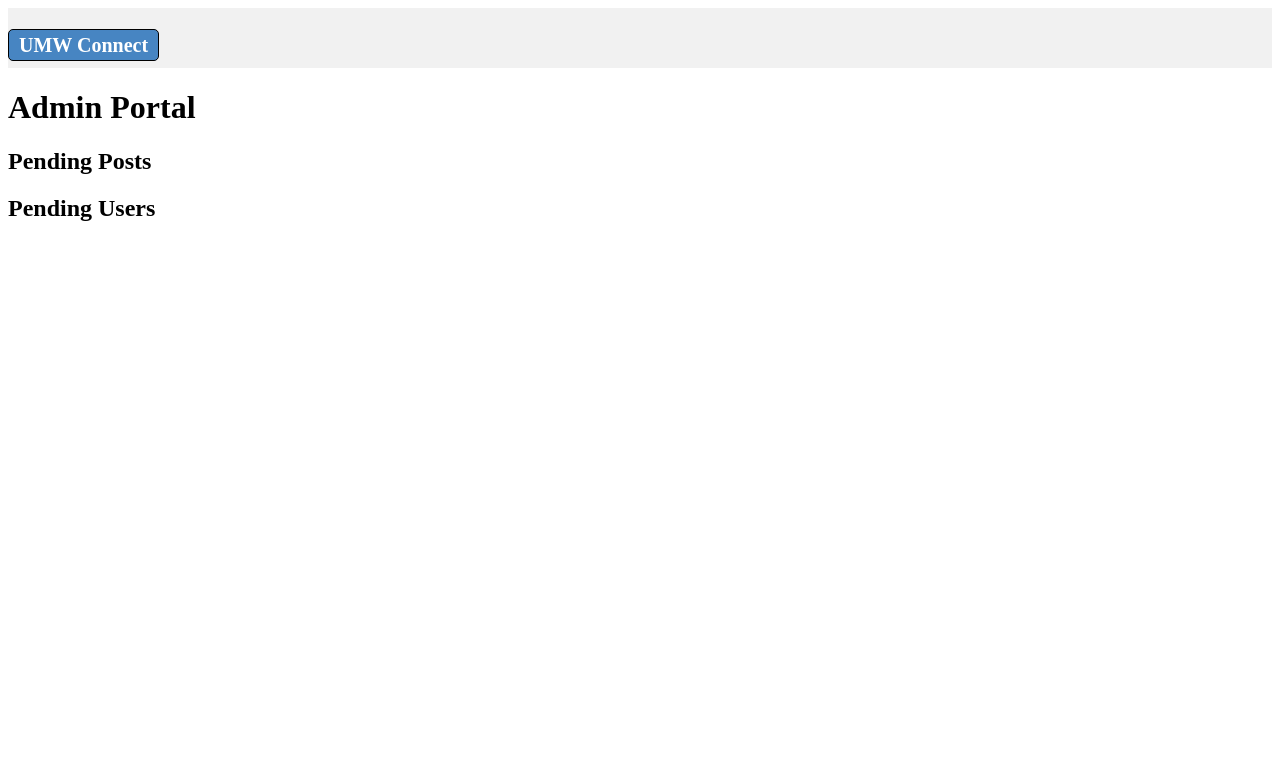
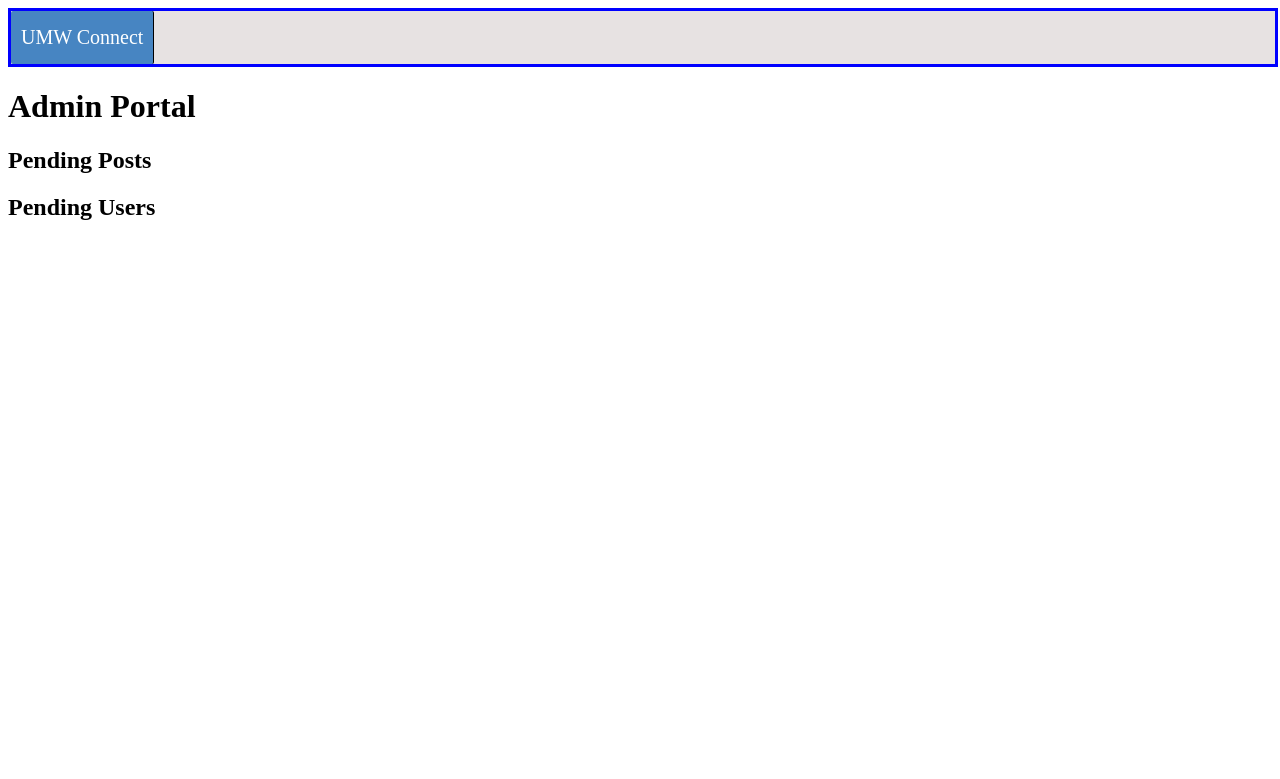
Before and after one commit to jthomas-25/cpsc-430-outreach, a Django app: page /admin_portal/ in a window 1280 px wide. Shown: the top 779 px of the page. Run offline with Django 3.2, Linux system fonts and the light colour scheme; data that the repository does not hold is empty.

Commit message:
Fixed header, added some formatting to lists

```diff
--- /dev/null
+++ b/outreach/outreach_project/home/static/home/default_list.css
@@ -0,0 +1,17 @@
+.list ul{
+    list-style-type: none;
+    border: 1px solid black;
+    width: 40%;
+    margin: 0;
+    padding: 0;
+}
+
+.list li {
+    border-bottom: 1px solid black;
+    border-left: 1px solid black;
+    padding-left: 5px;
+    list-style-type: none;
+}
+.list li:last-child {
+    border-bottom: none;
+}
--- a/outreach/outreach_project/home/static/home/header.css
+++ b/outreach/outreach_project/home/static/home/header.css
@@ -1,25 +1,24 @@
 .header {
     overflow: hidden;
-    background-color: #f1f1f1;
+    background-color: #e7e2e2;
     padding: 0;
     margin: 0;
     width: 100%;
-    height: 60px;
+    height: 53px;
     text-align:center;
     display: block;
+    border: 3px solid blue;
   }
 
   /* Style the header links */
 .header a {
-    float: left;
     color: black;
     text-align: center;
     padding: 15px 10px;
     text-decoration: none;
     font-size: 20px;
-    line-height: 0px;
-    border: 1px solid black;
-    border-radius: 5px;
+    border-right: 1px solid black;
+    border-radius: 2px;
     display: block;
   }
 
@@ -30,17 +29,19 @@
   }
 
   /* Style the active/current link*/
-.header a.active {
+.header a.active{
     background-color: #4785c2;
     color: white;
   }
+
 
   /* Float the link section to the right */
 .header-right {
     float: right;
   }
 
-ul {
+.header ul {
+    overflow: hidden;
     list-style-type: none;
     position: relative;
     width: 100%;
@@ -48,6 +49,6 @@ ul {
     padding: 0;
 }
 
-li {
-    display: inline-block;
+.header li {
+    float: left;
 }
--- a/outreach/outreach_project/home/templates/home/admin_portal_view.html
+++ b/outreach/outreach_project/home/templates/home/admin_portal_view.html
@@ -1,20 +1,33 @@
+<html>
+<head>
+    {% load static %}
+    <link rel="stylesheet" type="text/css" href='{% static  'home/default_list.css' %}?{% now "U" %}'>
+
+</head>
+<body class="body">
 {% include "header.html" %}
     <h1>Admin Portal</h1>
 
     <h2>Pending Posts</h2>
-<ul>
+    <ul class="list">
         {% for post in posts %}
         <li>
-        <p><a href="/posts/{{post.id}}">{{post.title}} --- {{post.status}}</a></p>
+            <a href="/posts/{{post.id}}">{{post.title}}</a>
+            <details>
+                <summary>Description</summary>
+                {{post.description}}
+            </details>
         </li>
         {% endfor %}
     </ul>
 
     <h2>Pending Users</h2>
-<ul>
+    <ul class="list">
         {% for user in users %}
         <li>
-        <p><a href="/users/view/?user={{user.id}}">{{user.email}}</a></p>
+            <a href="/users/view/?user={{user.id}}">{{user.email}}</a>
         </li>
         {% endfor %}
     </ul>
+</body>
+</html>
--- a/outreach/outreach_project/outreach_project/settings.py
+++ b/outreach/outreach_project/outreach_project/settings.py
@@ -121,6 +121,10 @@ USE_TZ = True
 # https://docs.djangoproject.com/en/3.2/howto/static-files/
 
 STATIC_URL = '/static/'
+STATICFILES_DIRS = [
+    BASE_DIR / "",
+    '/home/static/home'
+]
 
 # Default primary key field type
 # https://docs.djangoproject.com/en/3.2/ref/settings/#default-auto-field
--- a/outreach/outreach_project/posts/static/posts/header.css
+++ /dev/null
@@ -1,53 +0,0 @@
-.header {
-    overflow: hidden;
-    background-color: #f1f1f1;
-    padding: 0;
-    margin: 0;
-    width: 100%;
-    height: 60px;
-    text-align:center;
-    display: block;
-  }
-
-  /* Style the header links */
-.header a {
-    float: left;
-    color: black;
-    text-align: center;
-    padding: 15px 10px;
-    text-decoration: none;
-    font-size: 20px;
-    line-height: 0px;
-    border: 1px solid black;
-    border-radius: 5px;
-    display: block;
-  }
-
-  /* Change the background color on mouse-over */
-.header a:hover {
-    background-color: #ddd;
-    color: black;
-  }
-
-  /* Style the active/current link*/
-.header a.active {
-    background-color: #4785c2;
-    color: white;
-  }
-
-  /* Float the link section to the right */
-.header-right {
-    float: right;
-  }
-
-ul {
-    list-style-type: none;
-    position: relative;
-    width: 100%;
-    margin: 0;
-    padding: 0;
-}
-
-li {
-    display: inline-block;
-}
--- a/outreach/outreach_project/posts/templates/posts/header.html
+++ b/outreach/outreach_project/posts/templates/posts/header.html
@@ -2,12 +2,13 @@
 <html>
 <head>
     {% load static %}
-    <link rel="stylesheet" type="text/css" href="{% static 'posts/header.css' %}">
+    <link rel="stylesheet" type="text/css" href='{% static  'home/header.css' %}?{% now "U" %}'>
+
 </head>
     <div class="header">
-    <h1><a class="active" href="/">UMW Connect</a></h1>
+    <ul>
+    <li><a class="active" href="/">UMW Connect</a></li>
         <div class="header-right">
-            <ul>
             {% if user.is_employer %}
                 <li><a href="/posts/">View Posts</a></li>
                 <li><a href="/posts/create/">Create Post</a></li>
@@ -25,7 +26,7 @@
                 <li><a href = '/users/myprofile/'>My Profile</a></li>
                 <li><a href = '/users/logout/'>Logout</a></li>
             {% endif %}
-            </ul>
         </div>
+    </ul>
     </div>
 </html>
--- a/outreach/outreach_project/users/templates/users/user_profile.html
+++ b/outreach/outreach_project/users/templates/users/user_profile.html
@@ -1,4 +1,4 @@
-{% include "header.html" %}
+{% include 'header.html' %}
 
 {%if user.is_student%}
     <h2>Student profile for {{user.email}}</h2>
```
Also changed, not shown: outreach/outreach_project/home/templates/home/header.html (+5 -4 lines), outreach/outreach_project/posts/templates/posts/post_list.html (+14 -2 lines), outreach/outreach_project/users/static/users/header.css (deleted, +0 -53 lines), outreach/outreach_project/users/templates/users/header.html (+5 -4 lines). Lines whose indentation alone changed are shown as unchanged.
